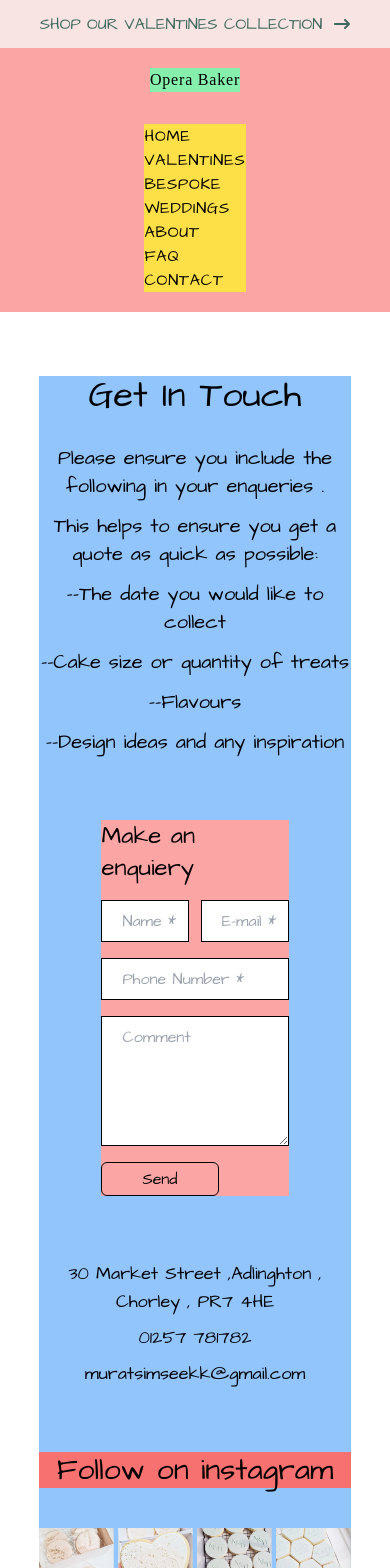
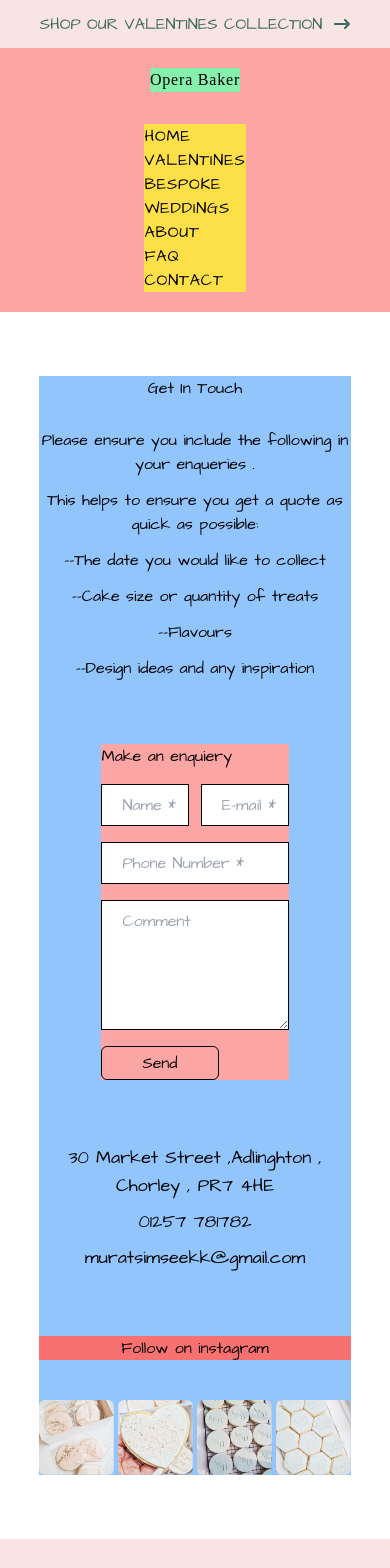
Before and after one commit to muratsimseekk/Cake-Shop, a React (Vite) app: page /contact in a window 390 px wide. Shown: the top 1568 px of the page. Built offline with nearby package versions, Linux system fonts and the light colour scheme; a web font is replaced by a local one.

Commit message:
completes Contact page's responsive design

```diff
--- a/src/pages/Contact.jsx
+++ b/src/pages/Contact.jsx
@@ -9,8 +9,8 @@ function Contact() {
     <div className="w-full flex justify-center">
       <div className="w-4/5 bg-blue-300 my-16 flex flex-col gap-16">
         <div className="flex flex-col gap-7 text-center">
-          <h1 className="text-4xl">Get In Touch</h1>
-          <div className="flex flex-col gap-3 text-xl">
+          <h1 className="2xl:text-4xl xl:text-3xl">Get In Touch</h1>
+          <div className="flex flex-col gap-3 2xl:text-xl xl:text-lg">
             <p>Please ensure you include the following in your enqueries .</p>
             <p>This helps to ensure you get a quote as quick as possible:</p>
             <p>--The date you would like to collect </p>
@@ -21,7 +21,7 @@ function Contact() {
         </div>
         <div className="flex justify-center">
           <div className="w-[60%] bg-red-300 flex flex-col gap-4">
-            <h3 className="text-2xl">Make an enquiery</h3>
+            <h3 className="2xl:text-2xl xl:text-xl">Make an enquiery</h3>
             <div className="flex justify-between">
               <input
                 className="border border-black w-[47%] py-2 pl-5"
@@ -62,14 +62,14 @@ function Contact() {
           <p>muratsimseekk@gmail.com</p>
         </div>
         <div className="w-full flex flex-col gap-10">
-          <h3 className="text-3xl bg-red-400 text-center">
+          <h3 className="2xl:text-3xl xl:text-2xl bg-red-400 text-center">
             Follow on instagram
           </h3>
           <div className="flex w-full justify-between">
-            <img className="w-[24%]" src={photo4} alt="" />
-            <img className="w-[24%]" src={photo5} alt="" />
-            <img className="w-[24%]" src={photo6} alt="" />
-            <img className="w-[24%]" src={photo7} alt="" />
+            <img className="w-[24%] rounded-md" src={photo4} alt="" />
+            <img className="w-[24%] rounded-md" src={photo5} alt="" />
+            <img className="w-[24%] rounded-md" src={photo6} alt="" />
+            <img className="w-[24%] rounded-md" src={photo7} alt="" />
           </div>
         </div>
       </div>
```
